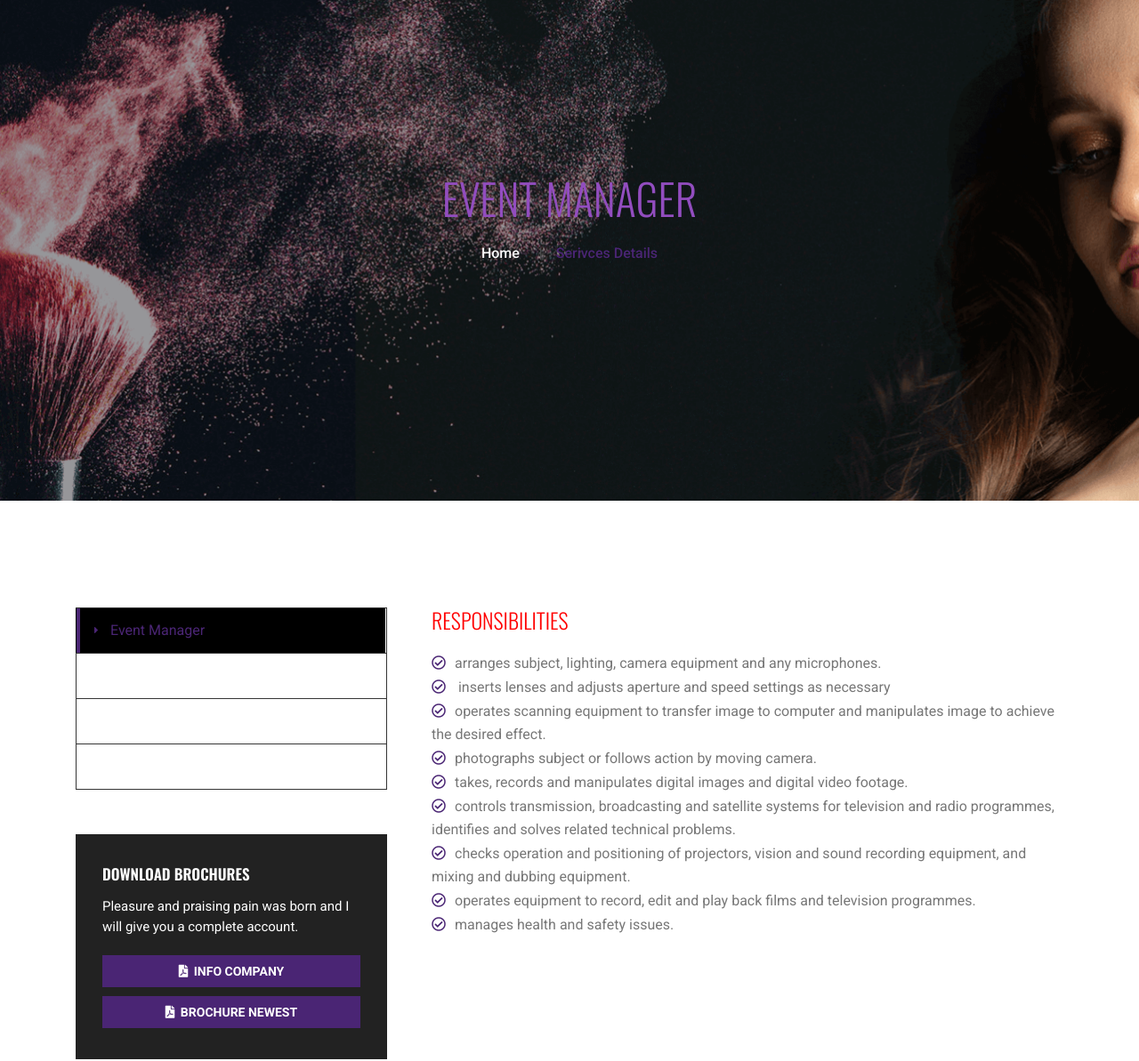
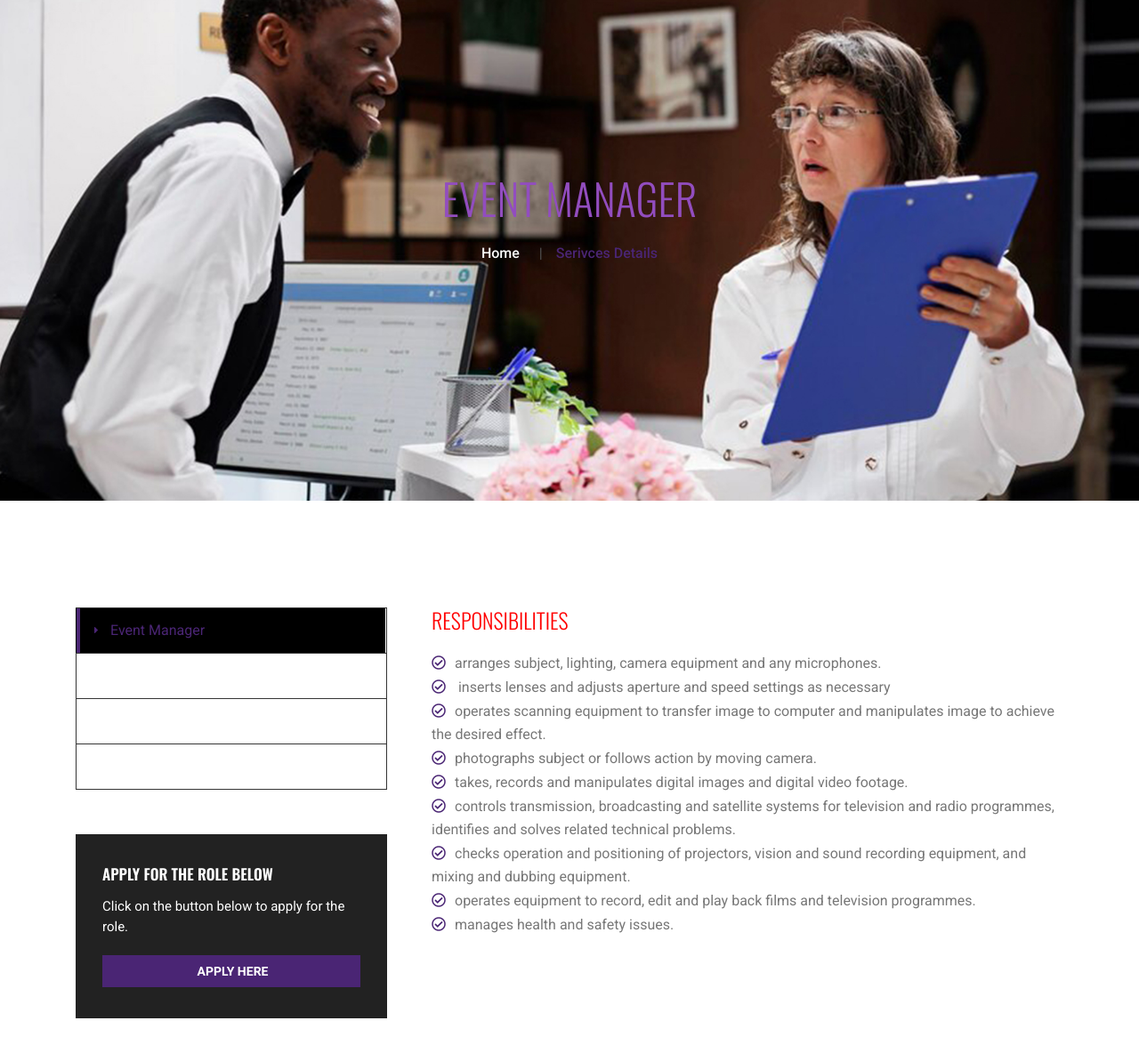
Before and after one commit to Alphadude/thepurpleparlour, a plain HTML site: page event.html in a window 1280 px wide. Shown: the part 107-1300 px from the top of the page at 89% size. Drawn offline with nearby package versions, Linux system fonts and the light colour scheme.

Commit message:
update the page

```diff
--- a/event.html
+++ b/event.html
@@ -82,7 +82,7 @@
 
 		<!-- /search-popup -->
             <!-- breadcrumb-area -->
-             <section class="breadcrumb-area d-flex align-items-center" style="background-image:url(img/testimonial/test-bg.png)">
+             <section class="breadcrumb-area d-flex align-items-center" style="background-image:url(img/eventmanagement.jpg)">
                 <div class="container">
                     <div class="row align-items-center">
                         <div class="col-xl-12 col-lg-12">
@@ -130,10 +130,9 @@
                         <!--Brochures Box-->
                         <div class="brochures-box">
                             <div class="inner">
-                                <h4>Download Brochures</h4>
-                                <div class="text">Pleasure and praising pain was born and I will give you a complete account.</div>
-                                <a class="theme-btn btn-style-one" href="#"><span class="btn-title"><i class="fa fa-file-pdf"></i> Info Company</span></a>
-                                <a class="theme-btn btn-style-one" href="#"><span class="btn-title"><i class="fa fa-file-pdf"></i> Brochure Newest</span></a>
+                                <h4>Apply for the role below</h4>
+                                <div class="text">Click on the button below to apply for the role.</div>
+                                <a class="theme-btn btn-style-one" href="#"><span class="btn-title"><i ></i> Apply here</span></a>
                             </div>
                         </div>
                     </aside>
```
Also changed, not shown: audio.html (+3 -3 lines), career.html (+4 -4 lines), contenteditor.html (+4 -5 lines), technicaldirector.html (+4 -5 lines), img/audio.jpg (added), img/audio.png (deleted), img/content.jpg (added), img/contenteditor.png (deleted), img/event.png (deleted), img/eventmanagement.jpg (added), img/eventmanagment.jpeg (deleted), img/technical.jpg (added), img/technicaldirector.png (deleted).
